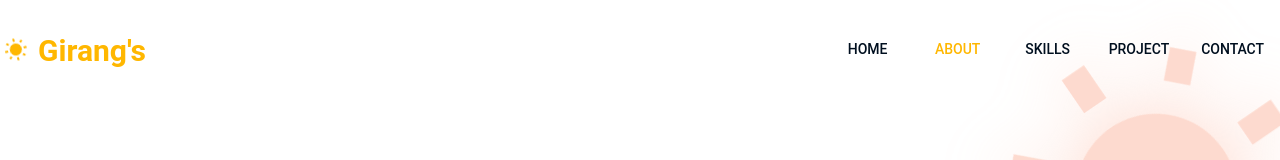
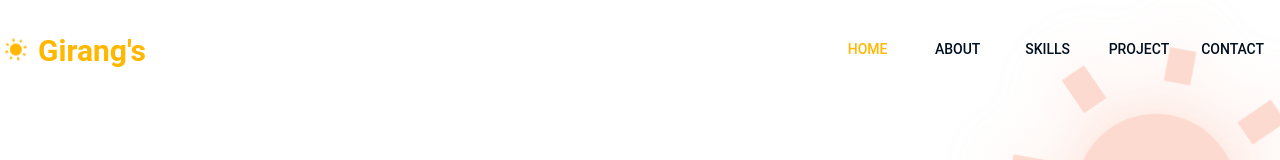
Before and after one commit to choigirang/portfolio, a React (Create React App) app: page / in a window 1280 px wide. Before the commit this address led to /About. Shown: the top 160 px of the page. Built offline with nearby package versions, Linux system fonts and the light colour scheme.

Commit message:
feat: current path 변경 window => useLocation, useNavigate

```diff
--- a/src/components/Header.tsx
+++ b/src/components/Header.tsx
@@ -1,6 +1,6 @@
 import React, { useEffect, useState } from 'react';
 import { HeaderScrollState, TabPropsType } from '../type/headerType';
-import { Link } from 'react-router-dom';
+import { Link, useLocation, useNavigate } from 'react-router-dom';
 import { Tabs, Tab, styled as MuiStyled, Typography, useTheme } from '@mui/material';
 import useMoveScroll from '../hooks/useMoveScroll';
 import WbSunnyIcon from '@mui/icons-material/WbSunny';
@@ -8,7 +8,7 @@ import DarkModeIcon from '@mui/icons-material/DarkMode';
 import { reverseAni, sunAni } from '../styles/keyframe';
 
 // 주소 목록
-const lists = ['Home', 'About', 'Skills', 'Project', 'Contact'];
+const lists = ['home', 'about', 'skills', 'project', 'contact'];
 
 /**
  *
@@ -18,7 +18,8 @@ export default function Index() {
   const [scroll, setScroll] = useState<boolean>(false);
   const [activeSection, setActiveSection] = useState<string>('Home');
 
-  const currentPath = window.location.pathname;
+  const currentPath = useLocation();
+  const navigate = useNavigate();
   const theme = useTheme().palette.mode === 'light';
 
   const { scrollToTop, scrollToPage } = useMoveScroll();
@@ -61,7 +62,7 @@ export default function Index() {
 
       if (section && section !== activeSection) {
         setActiveSection(section);
-        window.history.replaceState(null, '', `/${section}`);
+        navigate(section);
       }
     };
 
@@ -91,7 +92,7 @@ export default function Index() {
         Girang's
       </Logo>
       <Tabs
-        value={currentPath !== '/' ? currentPath : '/Home'}
+        value={currentPath.pathname !== '/' ? currentPath.pathname : '/home'}
         sx={{ '& .MuiTabs-indicator': { backgroundColor: 'transparent' } }}>
         {lists.map(list => (
           <TabList
```
